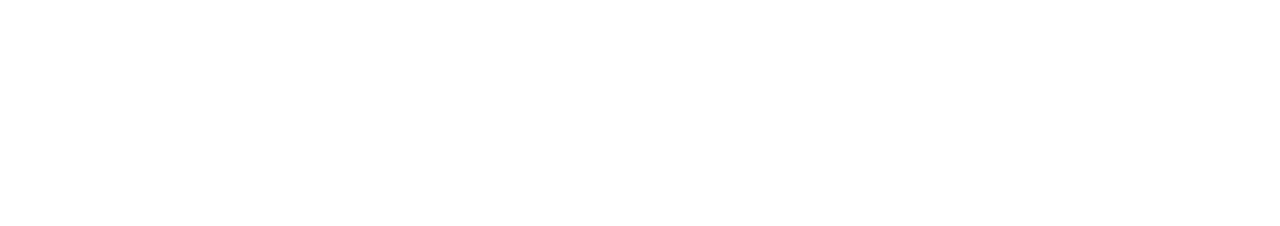
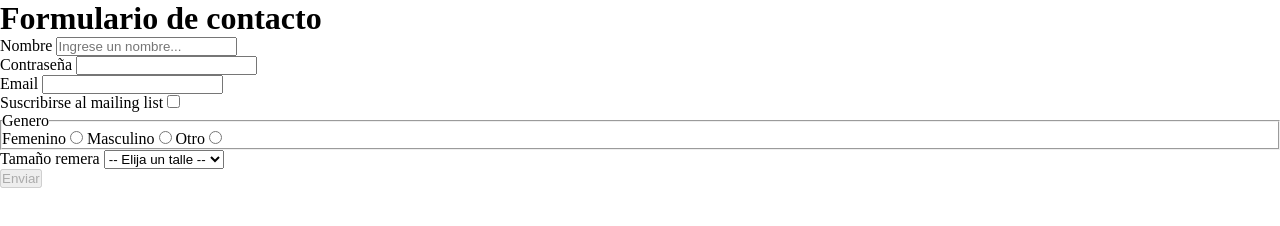
Before and after one commit to JuanFrAguirre/clases-DH, a website: page views/index.html in a window 1280 px wide. Drawn offline with Linux system fonts and the light colour scheme; files that its build step writes are made by us from their sources.

Commit message:
update formularios

```diff
--- a/views/index.html
+++ b/views/index.html
@@ -4,7 +4,7 @@
     <meta charset="UTF-8" />
     <meta http-equiv="X-UA-Compatible" content="IE=edge" />
     <meta name="viewport" content="width=device-width, initial-scale=1.0" />
-    <title>Flexbox</title>
+    <title>Formularios</title>
     <link rel="preconnect" href="https://fonts.googleapis.com" />
     <link rel="preconnect" href="https://fonts.gstatic.com" crossorigin />
     <link
@@ -16,6 +16,62 @@
       href="https://cdnjs.cloudflare.com/ajax/libs/font-awesome/5.15.3/css/all.min.css"
     />
     <link rel="stylesheet" href="./css/styles.css" />
+    <style></style>
   </head>
-  <body></body>
+  <body>
+    <h1>Formulario de contacto</h1>
+    <form action="/" method="get">
+      <label for="name">Nombre</label>
+      <input
+        id="name"
+        name="name"
+        type="text"
+        placeholder="Ingrese un nombre..."
+      />
+      <br />
+
+      <label for="password">Contraseña</label>
+      <input id="password" name="password" type="password" />
+      <br />
+
+      <label for="email">Email</label>
+      <input type="email" name="email" id="email" />
+      <br />
+
+      <label for="mailingList">Suscribirse al mailing list</label>
+      <input
+        type="checkbox"
+        name="mailingListSubscription"
+        id="mailingList"
+        value="true"
+      />
+      <br />
+
+      <fieldset>
+        <legend>Genero</legend>
+        <label for="femenino">Femenino</label>
+        <input type="radio" name="genero" id="femenino" value="fem" />
+        <label for="masculino">Masculino</label>
+        <input type="radio" name="genero" id="masculino" value="masc" />
+        <label for="otro">Otro</label>
+        <input type="radio" name="genero" id="otro" value="otro" />
+      </fieldset>
+
+      <label for="shirtSize">Tamaño remera</label>
+      <select required name="shirtSize" id="shirtSize">
+        <option value="">-- Elija un talle --</option>
+        <option value="sRed">Small</option>
+        <option value="mRed">Medium</option>
+        <option value="lRed">Large</option>
+        <!-- <option disabled value="">-- Color azul --</option>
+        <option value="sBlue">Small</option>
+        <option value="mBlue">Medium</option>
+        <option value="lBlue">Large</option> -->
+      </select>
+
+      <br />
+
+      <button id="sendBtn" disabled type="submit">Enviar</button>
+    </form>
+  </body>
 </html>
```
